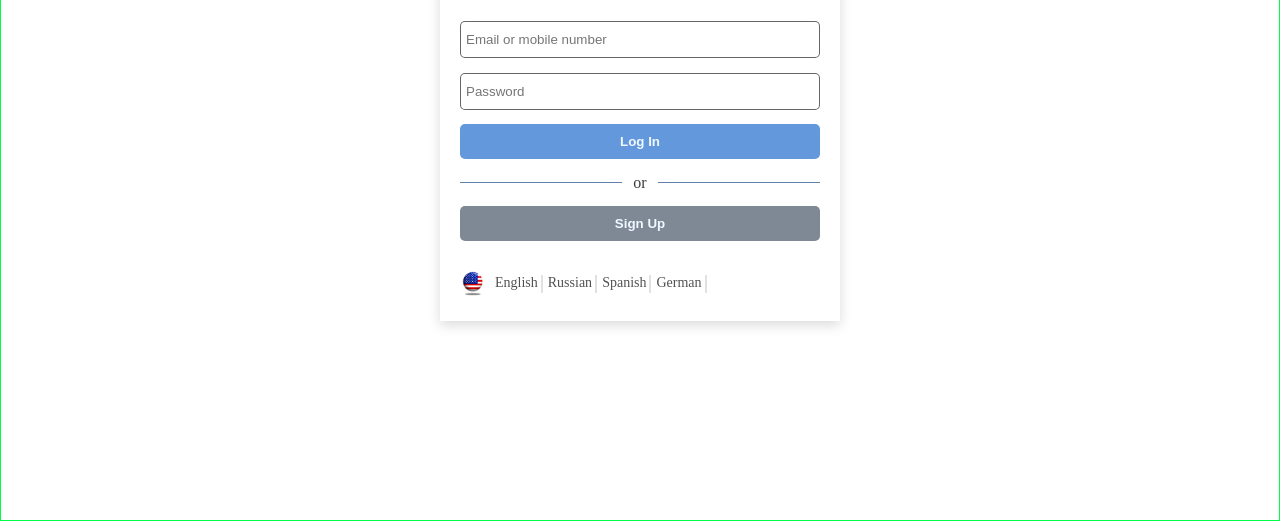
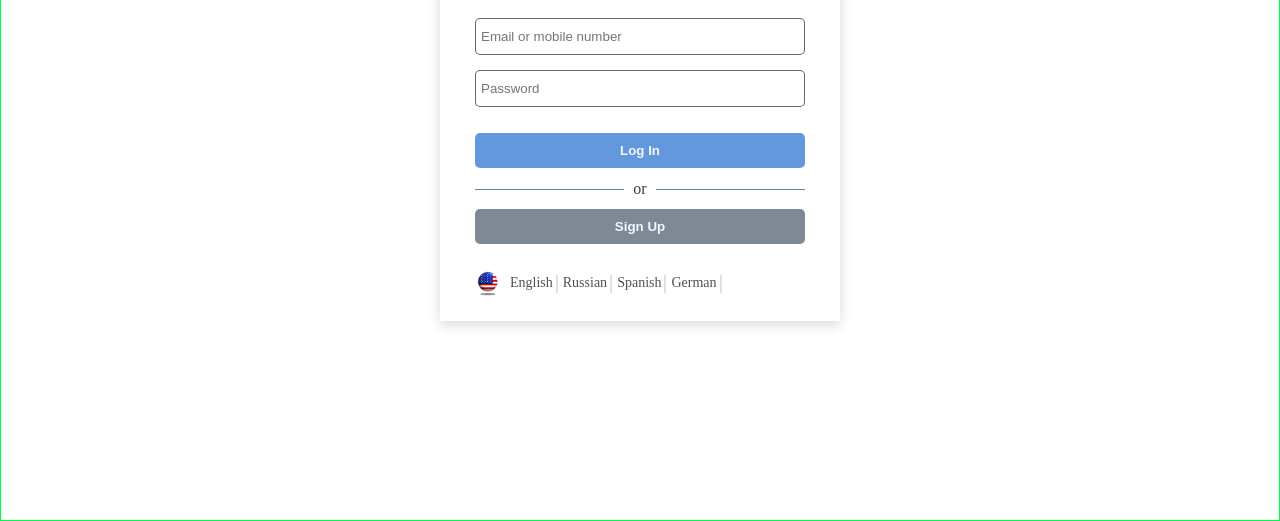
Before and after one commit to MikkD/Status-Upgrade-Practical2, a plain HTML site: page Practical Two/index.html in a window 1280 px wide. Shown: the part 279-800 px from the top of the page. Drawn offline with Linux system fonts and the light colour scheme.

Commit message:
added-inputs-wrapper-to-fix-vertical-height

```diff
--- a/Practical Two/index.html
+++ b/Practical Two/index.html
@@ -18,8 +18,10 @@
 
                     <div class="form-body-wrapper">
                         <form class="form-body" method="post" action="https://jsonplaceholder.typicode.com/posts">
-                            <input name="email_number" type="text" id="email_number" placeholder="Email or mobile number" />
-                            <input name="password" type="password" id="password" placeholder="Password" />
+                            <div class="form-body-inputs-wrapper">
+                                <input name="email_number" type="text" id="email_number" placeholder="Email or mobile number" />
+                                <input name="password" type="password" id="password" placeholder="Password" />
+                            </div>
                             <button type="button"> Log In </button>
                             <div class="form-body-dividers-container">
                                 <span class="form-body-divider"></span>
--- a/Practical Two/styles.css
+++ b/Practical Two/styles.css
@@ -34,8 +34,9 @@ main{
     max-width:400px;
     height: 50%;
     min-height: 300px;
+    max-height: 500px;
     margin: 0 auto;
-    padding: 20px;
+    padding: 20px 35px;
 }
 .form-header{
     display: flex;
@@ -83,6 +84,15 @@ main{
 .form-body button:hover{
     cursor: pointer;
     background:#4d89d8;
+}
+
+.form-body-inputs-wrapper {
+    display: flex;
+    flex-direction: column;
+}
+
+.form-body-inputs-wrapper input{
+    margin-bottom: 15px;
 }
 
 /* active - holding down left mouse click or space  */
```
